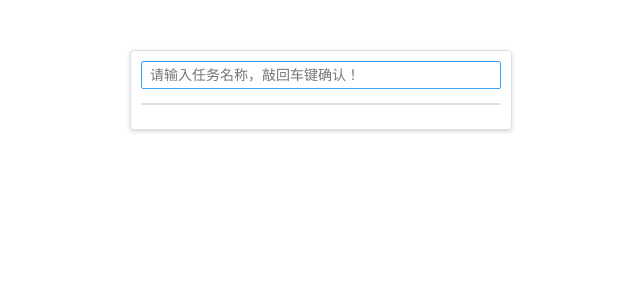
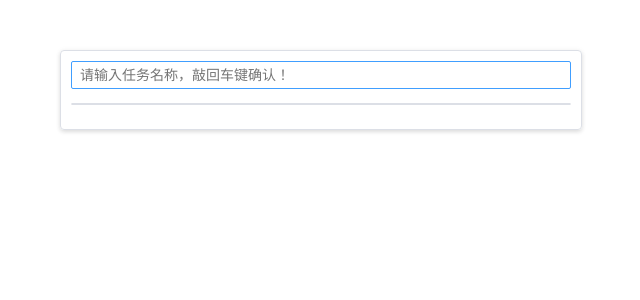
Before and after one commit to lhw5/Todo-List, a Vue app: page / in a window 1280 px wide. Shown: the top 300 px of the page, without its empty margins (319-959 px from the left). Built offline with nearby package versions, Linux system fonts and the light colour scheme.

Commit message:
Vue2-todolist

```diff
--- a/src/App.vue
+++ b/src/App.vue
@@ -100,6 +100,11 @@ export default {
 </script>
 
 <style>
+@media screen and (min-width:375px) and (max-width:1920px){
+  .todo-container{
+    width: 500px;
+  }
+}
 body {
   margin: 0;
   font-family: Avenir, Helvetica, Arial, sans-serif;
@@ -153,7 +158,7 @@ body {
 .todo-container {
   margin: 50px auto;
   padding: 10px;
-  width: 360px;
+  /* width: 360px; */
   color: #606266;
   border: 1px solid #dcdfe6;
   border-radius: 4px;
--- a/src/components/MyFooter.vue
+++ b/src/components/MyFooter.vue
@@ -46,7 +46,6 @@ export default {
   height: 40px;
   line-height: 40px;
   padding-left: 6px;
-  margin-top: 5px;
 }
 
 .todo-footer label {
```
Also changed, not shown: 7 other files (tests, documents, lock files or other folders).
